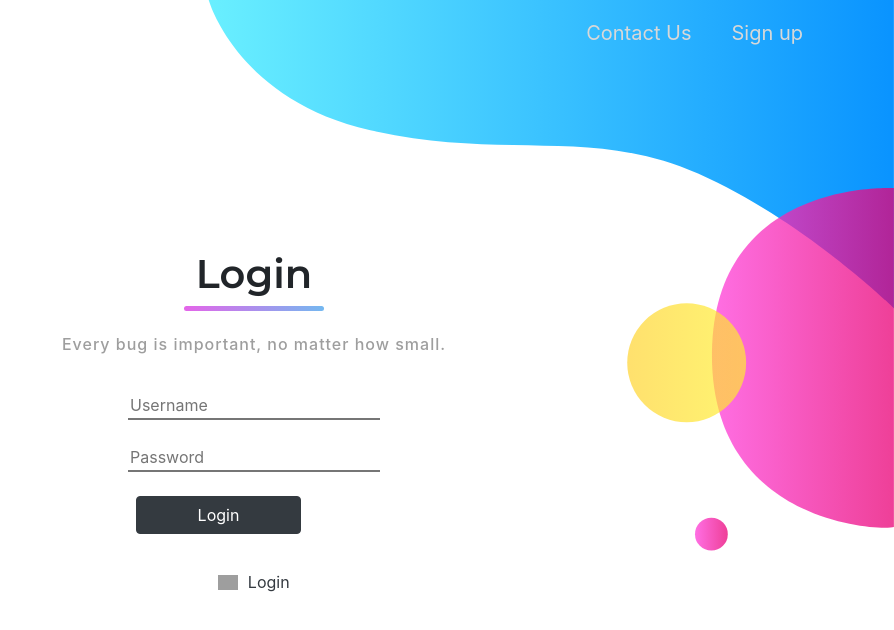
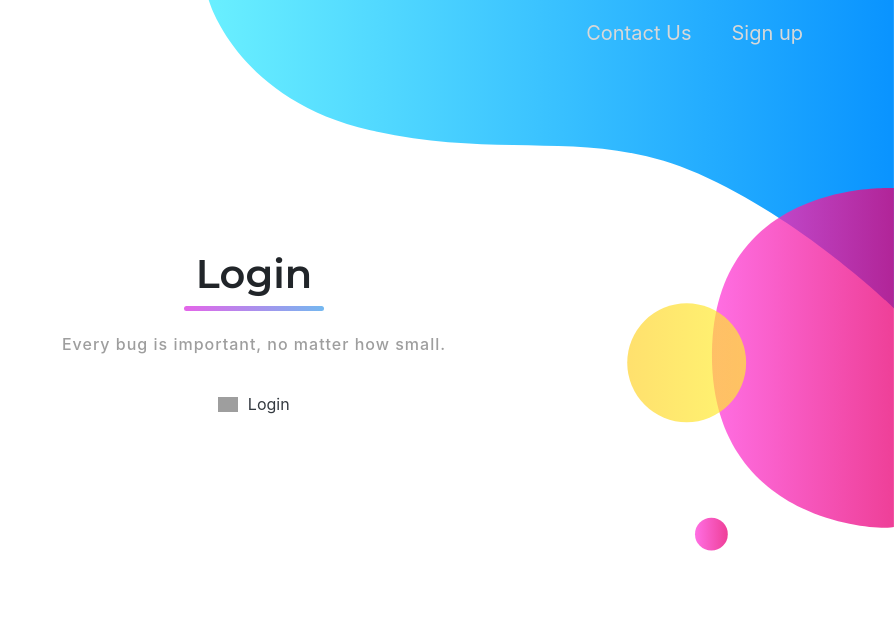
Before and after one commit to Just-A-Pixel/Bugs, a plain HTML site: page Frontend/login.html in a window 1280 px wide. Shown: the whole page, without its empty margins (386-1280 px from the left). Drawn offline with nearby package versions, Linux system fonts and the light colour scheme; grey boxes are pictures that could not be loaded.

Commit message:
Update login.html

```diff
--- a/Frontend/login.html
+++ b/Frontend/login.html
@@ -48,16 +48,16 @@
     <h1 class="text-center heading">Login</h1>
     <hr class="underline">
     <h6 class="text-center sub-heading">Every bug is important, no matter how small.</h6>
-    <div class="container d-flex justify-content-center login">
+    <!-- <div class="container d-flex justify-content-center login">
         <form action="/" method="post">
             <input type="text" id="username" name="username" placeholder="Username"><br><br>
             <input type="password" id="pass" name="pass" placeholder="Password"><br><br>
             <input type="button" class="btn btn-dark submit" value="Login" onclick="login()">
         </form>
-    </div>
+    </div> -->
 
     <!-- Login with google -->
-
+    <br>
     <div class="d-flex justify-content-center">
         <a class="btn btn-outline-dark google-btn" role="button" href="http://codechefvitbugs.herokuapp.com/auth/google">
             <img width="20px" style="margin-bottom:3px; margin-right:5px" alt="Google sign-in"
```
